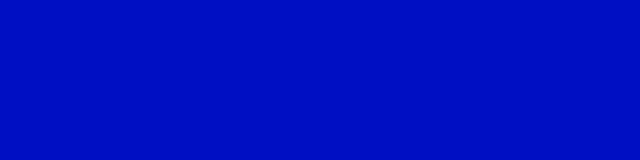
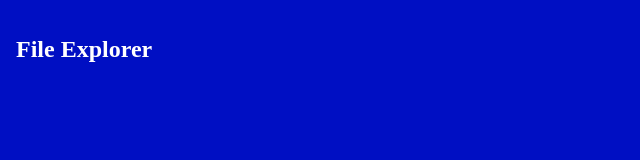
Before and after one commit to greencobrapro106/1AIPI.0, a plain HTML site: page index.html in a window 1280 px wide. Shown: the whole page, without its empty margins (0-640 px from the left). Drawn offline with Linux system fonts and the light colour scheme.

Commit message:
Update index.html

```diff
--- a/index.html
+++ b/index.html
@@ -13,10 +13,12 @@
   <main>
     <aside class="left">
       <!-- left sidebar content -->
+      <h2>File Explorer</h2>
     </aside>
 
     <div class="main">
       <!-- central content -->
+
     </div>
 
     <aside class="right">
```
